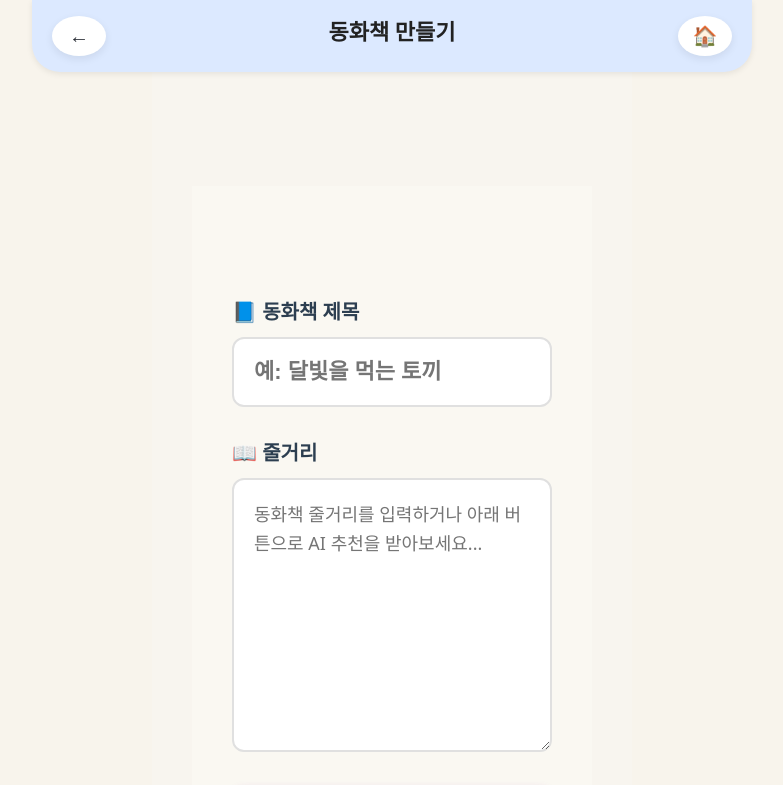
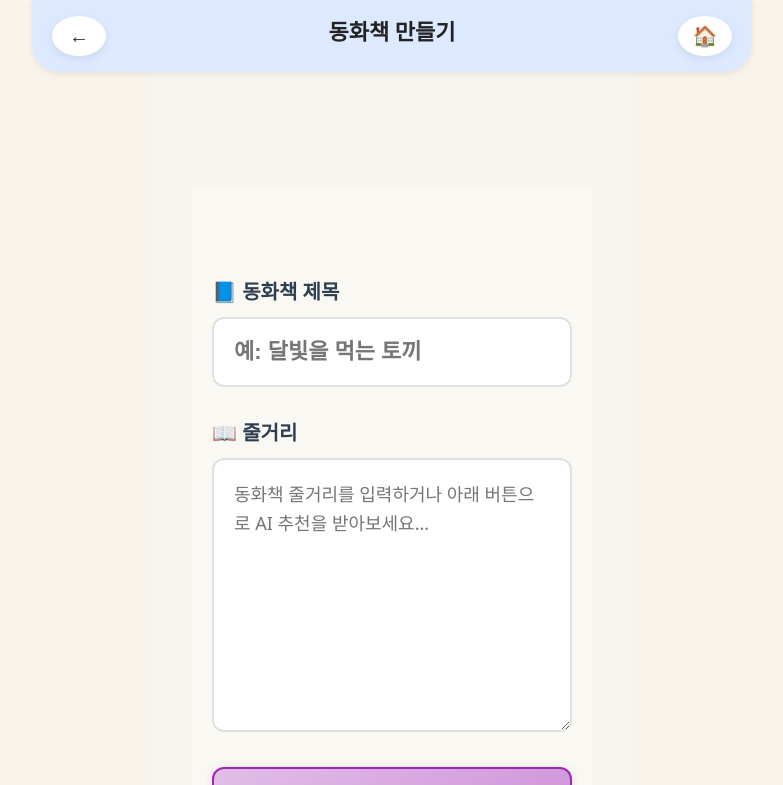
Before and after one commit to sunsudun25-cloud/hidi-story-maker, a React (Vite) app: page /storybook in a window 1280 px wide. Shown: the top 785 px of the page, without its empty margins (248-1031 px from the left). Built offline with nearby package versions, Linux system fonts and the light colour scheme.

Commit message:
FIX: Remove duplicate padding in storybook-manual-page
- Remove padding from .storybook-manual-page class
- StorybookLayout already handles padding (90px top)
- Fix duplicate padding causing extra whitespace
- Ensure content starts closer to header

```diff
--- a/src/pages/StorybookManual.css
+++ b/src/pages/StorybookManual.css
@@ -5,7 +5,7 @@
 .storybook-manual-page {
   /* max-width: 520px; */
   margin: 0 auto;
-  padding: 20px;
+  padding: 0; /* ⭐ StorybookLayout에서 이미 padding 처리하므로 제거 */
 }
 
 /* 섹션 */
```
